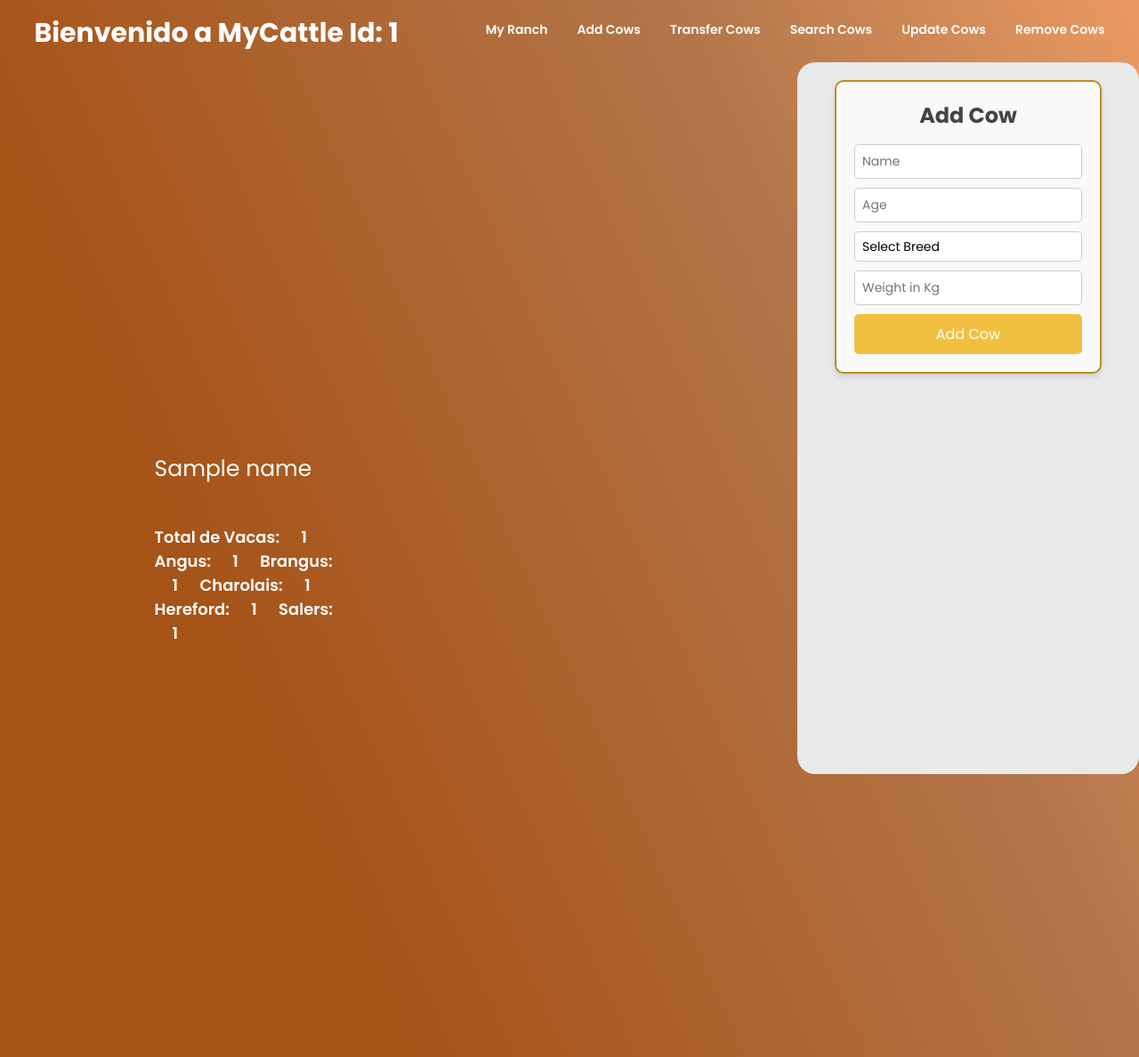
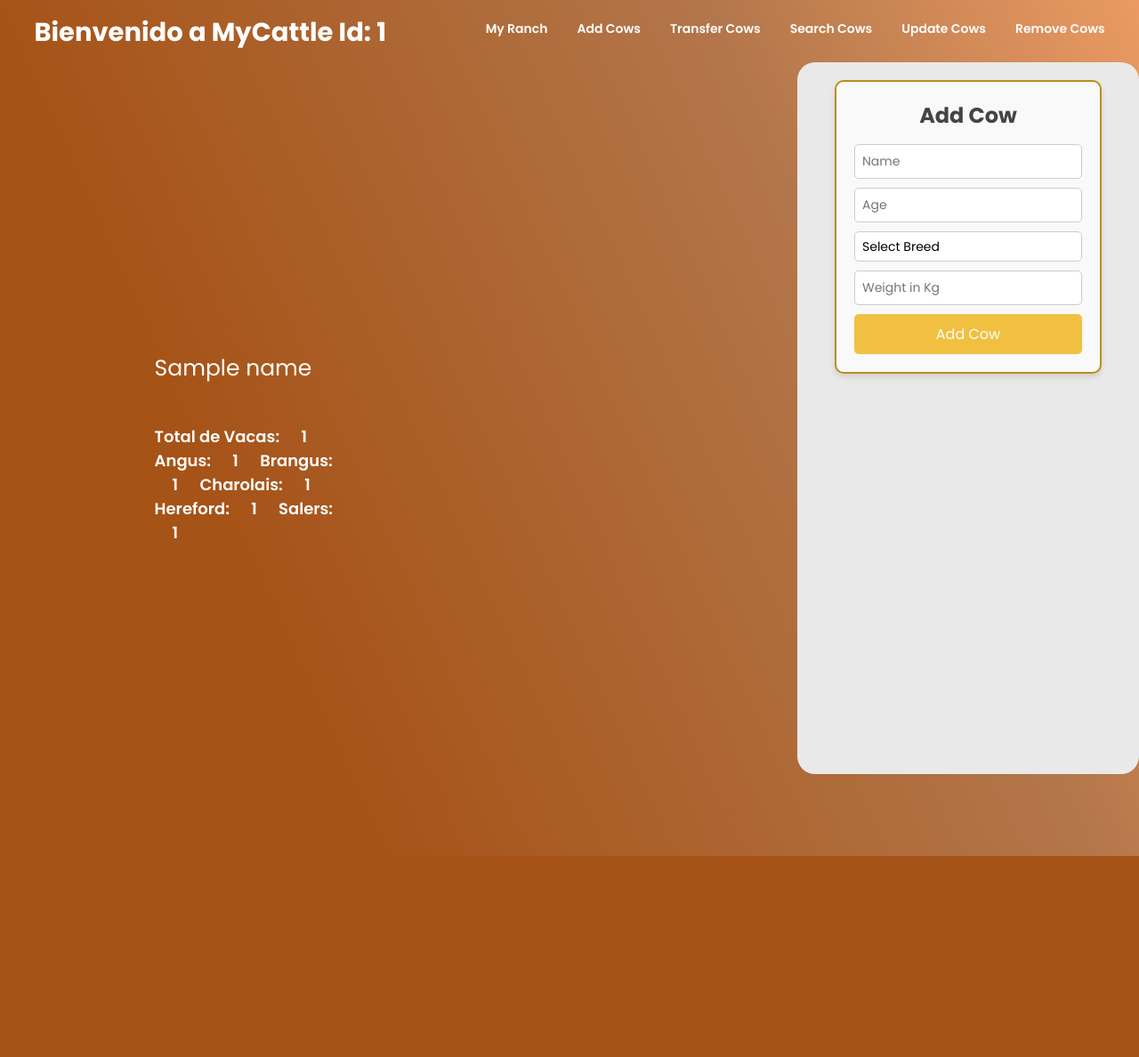
Before and after one commit to JBertrandP/Cowculator, a Flask app: template frontend/templates/MyCattle.html in a window 1280 px wide. Shown: the whole page at 89% size. After the commit the page ends 962 px from the top, so only its background shows below. Run offline with Flask 3, Linux system fonts and the light colour scheme; the template is opened without the code that fills it: most values are stand-ins (such as "Sample title", 1, 10 or a date in 2020); data that the repository does not hold is empty; some libraries are stand-ins or nearby versions.

Commit message:
MyCattleUpdate3

```diff
--- a/frontend/static/css/StyleMyCattle.css
+++ b/frontend/static/css/StyleMyCattle.css
@@ -21,7 +21,7 @@ header {
 }
 
 .logo {
-    font-size: 30px;
+    font-size: 29px;
     font-weight: 700;
     color: white;
 }
@@ -80,12 +80,12 @@ header {
 
 .center {
     flex: 2.5;
-    margin-top: -32px;
-    margin-bottom: 20px; /* Space between buttons */
+    margin-top: -48px;
+    margin-bottom: 10px; /* Space between buttons */
     display: flex;
     justify-content: space-between; /* Distribute space between the buttons */
     align-items: center; /* Align items vertically centered */
-    height: 150vh; /* Full height of the viewport */
+    height: 125vh; /* Full height of the viewport */
 }
 
 .ImgBtn {
@@ -639,7 +639,7 @@ transform: translateY(-5px);
 
 .search-cow {
     display: block; /* Use block to stack elements vertically */
-    margin: 10px 0;  /*Adjust margin as needed */
+    margin: 5px 0;  /*Adjust margin as needed */
     font-size: 73%;
     border-radius: 20px;
     display: inline-block;
@@ -650,8 +650,8 @@ transform: translateY(-5px);
     border: none;
     cursor: pointer;
     transition: background-color 0.3s ease;
-    width: 190px;
-    height: 150px;
+    width: 170px;
+    height: 120px;
 }
 .search-cow:hover {
     background-color: #b46c39;
```
